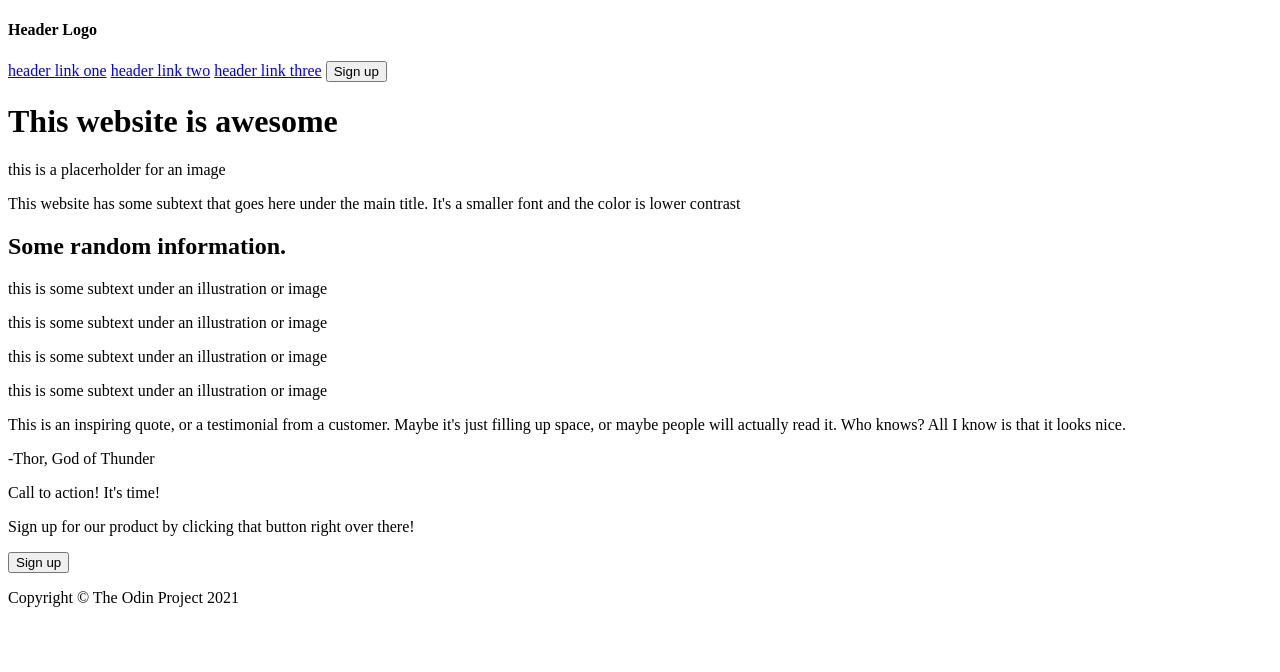
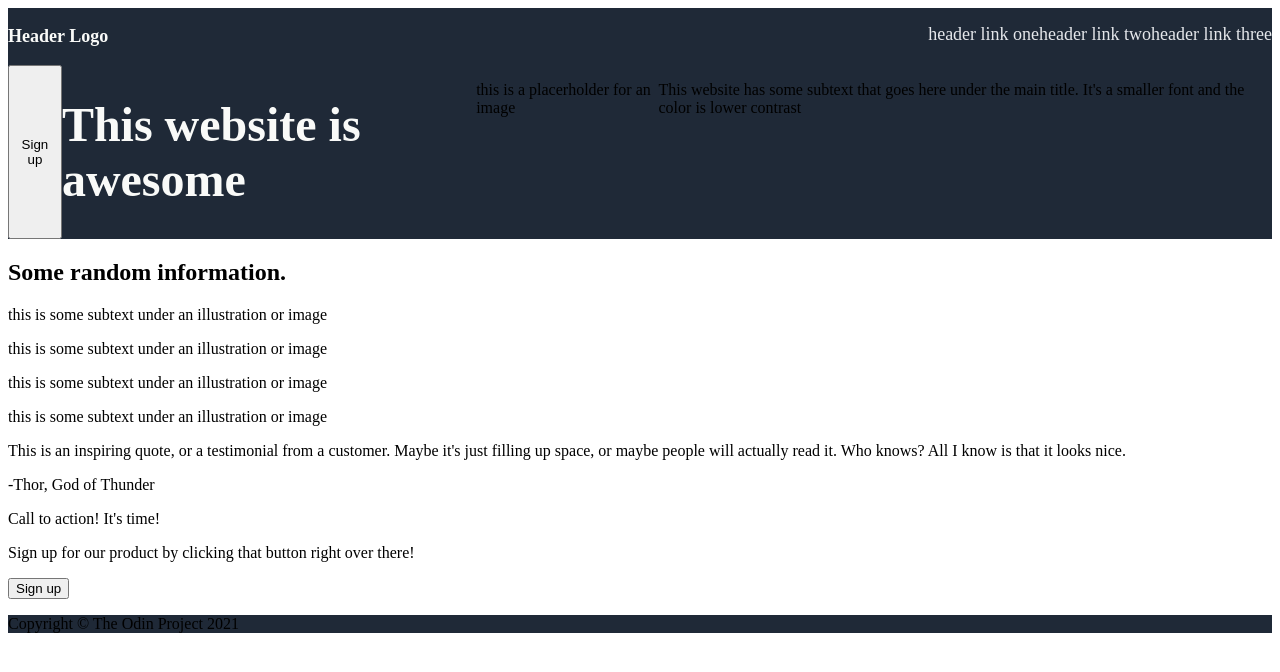
Before and after one commit to Shevrel/odin-landingpage, a plain HTML site: page index.html in a window 1280 px wide. Drawn offline with Linux system fonts and the light colour scheme.

Commit message:
Change header style
Change font of top most header line (logo and links), like color.
Change background color of header.
Make display: flex

```diff
--- a/index.html
+++ b/index.html
@@ -2,35 +2,44 @@
 <html lang="en">
     <head>
         <meta charset="utf-8">
+        <link rel="stylesheet" href="style.css">
         <title>Landing Page</title>
+
     </head>
 
 
     <body>
-      <h4>Header Logo</h4>
-      <a href="#">header link one</a>
-      <a href="#">header link two</a>
-      <a href="#">header link three</a>
-      <button>Sign up</button>
-      <h1>This website is awesome</h1>
-      <p>this is a placerholder for an image</p>
-      <p>This website has some subtext that goes here under the main title. It's a smaller font and the color is lower contrast</p>
-
+      <div class="header">
+        <div class="headertop">
+          <h3>Header Logo</h3>
+          <ul>
+            <li><a href="#">header link one</a></li>
+            <li><a href="#">header link two</a></li>
+            <li><a href="#">header link three</a></li>
+          </ul>
+        </div>
+        <div class="headerbot">
+          <button>Sign up</button>
+          <h1>This website is awesome</h1>
+          <p>this is a placerholder for an image</p>
+          <p>This website has some subtext that goes here under the main title. It's a smaller font and the color is lower contrast</p>
+        </div>
+      </div>
       <h2>Some random information.</h2>
       <p>this is some subtext under an illustration or image</p>
       <p>this is some subtext under an illustration or image</p>
       <p>this is some subtext under an illustration or image</p>
       <p>this is some subtext under an illustration or image</p>
 
-      <p>This is an inspiring quote, or a testimonial from a customer.
+      <p class="quote">This is an inspiring quote, or a testimonial from a customer.
          Maybe it's just filling up space, or maybe people will actually read it. Who knows? All I know is that it looks nice.</p>
-      <p>-Thor, God of Thunder</p>
+      <p class="author">-Thor, God of Thunder</p>
 
       <p>Call to action! It's time!</p>
       <p>Sign up for our product by clicking that button right over there!</p>
       <button>Sign up</button>
 
-      <p>Copyright &#169 The Odin Project 2021</p>
+      <p class="footer">Copyright &#169 The Odin Project 2021</p>
 
     </body>
 </html>
--- a/style.css
+++ b/style.css
@@ -0,0 +1,42 @@
+.header,
+.footer {
+    /* display: flex; */
+    background-color: #1f2937;
+}
+
+.headertop,
+.headerbot {
+    display: flex;
+}
+
+.headertop {
+    flex-direction: row;
+    justify-content: space-between;
+}
+
+
+.footer {
+
+}
+
+ul {
+    display: flex;
+    list-style-type: none;
+}
+
+a {
+    color: #e5e7eb;
+    font-size: 18px;
+    text-decoration: none;
+}
+
+h1,
+h3 {
+    color: #f9faf8;
+    font-size: 18px;
+}
+
+h1 {
+    font-size: 48px;
+    font-weight: 900;
+}
```
